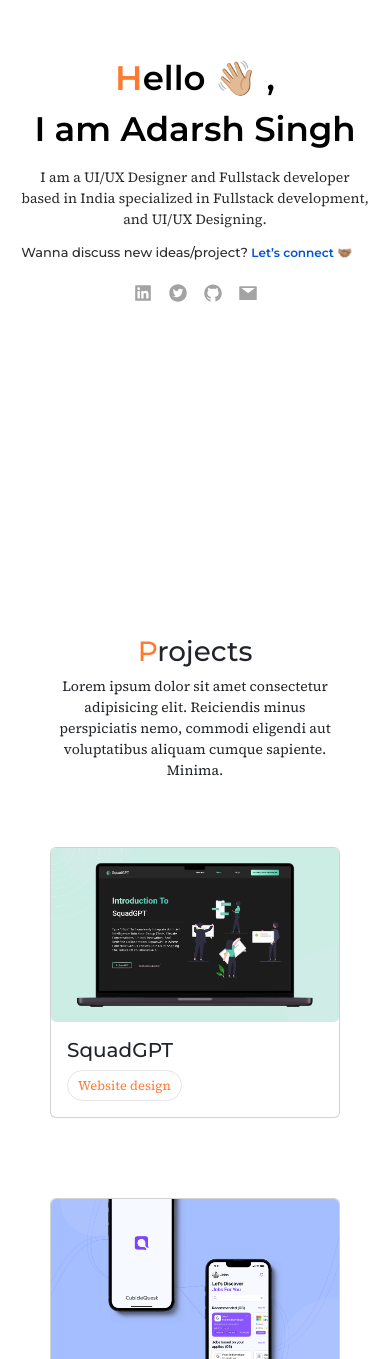
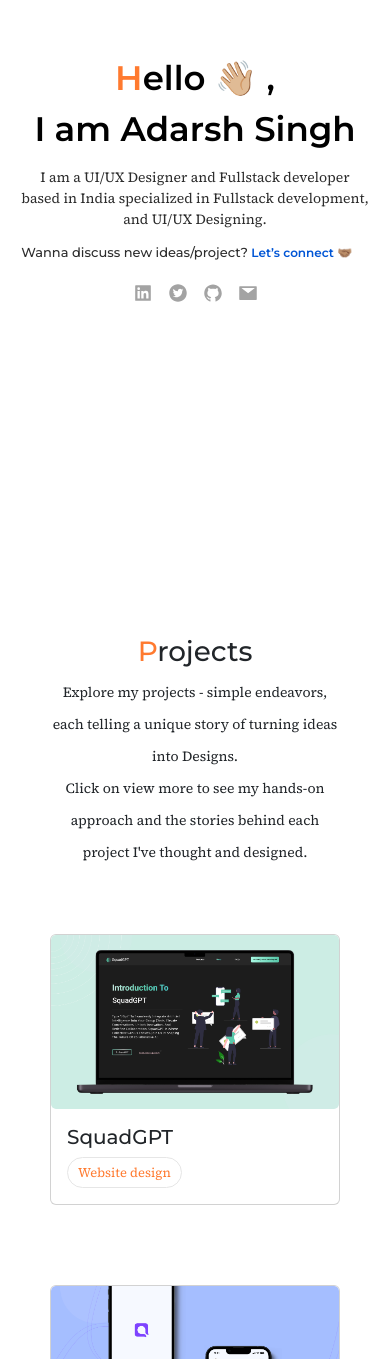
Before and after one commit to I-Adarsh-I/Personal-Website, a React (Create React App) app: page / in a window 390 px wide. Shown: the part 209-1568 px from the top of the page. Built offline with nearby package versions, Linux system fonts and the light colour scheme.

Commit message:
Descriptions added on all page - Desktop and mobile ready

```diff
--- a/src/components/cards/Cards.js
+++ b/src/components/cards/Cards.js
@@ -23,8 +23,9 @@ function Cards() {
                       <span className="card-title-span">{data.firstL}</span>
                       {data.Title}
                     </h1>
-                    <p className="main-card-description-l">
-                      {data.Description}
+                    <p className="main-card-description-l leading-8">
+                      {data.Description} <br />
+                      {data.Description2}
                     </p>
                   </div>
                   <div className="r-con">
@@ -91,7 +92,7 @@ function Approach() {
                     My <span className="card-title-span">{data.firstL}</span>
                     {data.Title}
                   </h1>
-                  <p className="main-card-description-l">{data.Description}</p>
+                  <p className="main-card-description-l leading-8">{data.Description}</p>
                 </div>
                 <div className="r-con">
                   <div className="rt-con">
@@ -156,7 +157,7 @@ function ProjectPage() {
                           />
                         </Link>
                       )}
-                      <div>
+                      <div className="content-container">
                         <Card.Title className="per-proj-card-title">
                           {data.tag && (
                             <p className="tag" style={{ fontSize: "14px" }}>
--- a/src/components/cards/cards.css
+++ b/src/components/cards/cards.css
@@ -108,6 +108,9 @@
 .tag, .per-proj-des{
   font-family: var(--font-source-serif-4);
 }
+.content-container{
+  width: 100%;
+}
 .arrow-btn {
   display: flex;
   align-items: center;
@@ -176,12 +179,22 @@
 .r-img {
   padding: 0 0 0 20px;
   width: 100%;
+  pointer-events: none;
 }
 .proj-link {
   display: flex;
   justify-content: center;
   align-items: center;
   width: 90%;
+}
+.proj-sep-line{
+  margin:  -12px 0 24px 0;
+  width: 15%;
+  border: 2px solid var(--color-orange);
+  border-radius: 4px;
+}
+.proj-details-proj-overview-sec-img{
+  pointer-events: none;
 }
 
 @media screen and (max-width: 480px) {
--- a/src/components/json data/ProjectData.json
+++ b/src/components/json data/ProjectData.json
@@ -3,28 +3,28 @@
         "tag": "Recent",
         "Title": "SquadGPT",
         "sub" : "AI based group chating platform",
-        "subtitle" : "A short and simple Description",
-        "Description": "Lorem ipsum dolor sit amet consectetur adipisicing elit. Velit numquam saepe cumque id aperiam tempora porro enim maiores facilis dolorum.",
+        "subtitle" : "Elevate Group Chats with AI.",
+        "Description": "SquadGPT is an envisioned digital platform designed to enhance online communication and collaboration. This website facilitates connections between individuals from different organizations, providing a streamlined environment for group chats.",
         "link": "View project",
         "img": "/assets/proj-01.png",
-        "overviewText" : "Lorem ipsum, dolor sit amet consectetur adipisicing elit. Et nihil veniam fugit laboriosam odio quos id. Facere mollitia perferendis ducimus iste quam obcaecati enim ex eligendi doloribus veritatis minima facilis, asperiores dolorem nisi, aliquid cumque sequi amet assumenda, voluptas excepturi! Non ut quisquam eligendi aliquid expedita sint labore optio quia, provident tempore id, vel culpa, cum minus ad? Delectus, libero."
+        "overviewText" : "a thoughtfully designed online collaboration platform where diverse individuals seamlessly connect. Elevate your group chats by integrating AI assistance—simply type '/gpt' for insightful support. Effortlessly engage in multiple groups, streamlining your interactions and maximizing efficiency. SquadGPT is more than a platform; it's a doorway to innovative and efficient online collaboration, intricately designed for professionals seeking a dynamic space. "
     },
     {
         "Title": "CubicleQuest",
         "sub" : "Mobile application design",
-        "subtitle" : "A short and simple Description",
-        "Description": "Lorem ipsum dolor sit amet consectetur adipisicing elit. Velit numquam saepe cumque id aperiam tempora porro enim maiores facilis dolorum.",
+        "subtitle" : "Simplifying Your Job Search.",
+        "Description": "CubicleQuest is a job-finding application designed to assist both entry-level individuals and seasoned professionals.",
         "link": "View project",
         "imgL": "/assets/proj-02.png",
-        "overviewText" : "Lorem ipsum, dolor sit amet consectetur adipisicing elit. Et nihil veniam fugit laboriosam odio quos id. Facere mollitia perferendis ducimus iste quam obcaecati enim ex eligendi doloribus veritatis minima facilis, asperiores dolorem nisi, aliquid cumque sequi amet assumenda, voluptas excepturi! Non ut quisquam eligendi aliquid expedita sint labore optio quia, provident tempore id, vel culpa, cum minus ad? Delectus, libero."
+        "overviewText" : "CubicleQuest is a job-finding application catering to both freshers and experienced professionals. Focused on simplicity, the platform aims to ease the job search process without the need for extensive training. Stay tuned for a user-friendly experience tailored to diverse career needs, making job hunting straightforward for all."
     },
     {
         "Title": "Nike landing page",
-        "sub" : "Redesign",
-        "subtitle" : "A short and simple Description",
-        "Description": "Lorem ipsum dolor sit amet consectetur adipisicing elit. Velit numquam saepe cumque id aperiam tempora porro enim maiores facilis dolorum.",
+        "sub" : "Redefining Your Experience",
+        "subtitle" : "Redefining Your Experience",
+        "Description": "Streamlined interface, personalized content, and dynamic visuals for a seamless and engaging entry into the Nike world.",
         "link": "View project",
         "img": "/assets/proj-03.png",
-        "overviewText" : "Lorem ipsum, dolor sit amet consectetur adipisicing elit. Et nihil veniam fugit laboriosam odio quos id. Facere mollitia perferendis ducimus iste quam obcaecati enim ex eligendi doloribus veritatis minima facilis, asperiores dolorem nisi, aliquid cumque sequi amet assumenda, voluptas excepturi! Non ut quisquam eligendi aliquid expedita sint labore optio quia, provident tempore id, vel culpa, cum minus ad? Delectus, libero."
+        "overviewText" : "Explore the redesigned Nike landing page. Streamlined navigation, personalized content, and dynamic visuals create an immersive entry into the Nike world."
     }
 ]
--- a/src/components/json data/approachCard.json
+++ b/src/components/json data/approachCard.json
@@ -2,7 +2,7 @@
     {
         "Title": "pproach",
         "firstL": "A",
-        "Description": "Lorem ipsum dolor sit amet consectetur adipisicing elit. Reiciendis minus perspiciatis nemo, commodi eligendi aut voluptatibus aliquam cumque sapiente. Minima.",
+        "Description": "I start with research for a strong base, design for looks, make it work smoothly on the front-end, and ensure everything runs seamlessly on the back-end. Simple, effective, and purposeful.",
         "imgCard" : [
             {
                 "Img": "Icon",
--- a/src/components/json data/card.json
+++ b/src/components/json data/card.json
@@ -2,7 +2,8 @@
     {
         "Title": "rojects",
         "firstL": "P",
-        "Description": "Lorem ipsum dolor sit amet consectetur adipisicing elit. Reiciendis minus perspiciatis nemo, commodi eligendi aut voluptatibus aliquam cumque sapiente. Minima.",
+        "Description": "Explore my projects - simple endeavors, each telling a unique story of turning ideas into Designs.",
+        "Description2": "Click on view more to see my hands-on approach and the stories behind each project I've thought and designed.",
         "imgCard" : [
             {
                 "Img": "/assets/proj-01.png",
@@ -18,11 +19,6 @@
                 "Img": "/assets/proj-03.png",
                 "Title": "Nike landing page",
                 "Description": "Redesign"
-            },
-            {
-                "Img": "/assets/proj-03.png",
-                "Title": "Nike landing page",
-                "Description": "Redesign"
             }
         ]
 
--- a/src/components/project details/ProjectDetails.js
+++ b/src/components/project details/ProjectDetails.js
@@ -25,12 +25,20 @@ function ProjectDetails() {
                 <h1 className="proj-main-title">{project.Title}</h1>
                 <h4 className="sub">{project.subtitle}</h4>
               </Card.Body>
-              <Card.Img
-                variant="bottom"
-                src={project.img}
-
-                className="rounded proj-details-proj-overview-sec-img"
-              />
+                <div className="proj-sep-line"></div>
+              {project.img ? (
+                <Card.Img
+                  variant="bottom"
+                  src={project.img}
+                  className="rounded proj-details-proj-overview-sec-img"
+                />
+              ) : (
+                <Card.Img
+                  variant="bottom"
+                  src={project.imgL}
+                  className="rounded proj-details-proj-overview-sec-img"
+                />
+              )}
             </Card>
             <div className="overview-sec">
               <Card className="overview-card border-0 p-4 bg-transparent">
```
